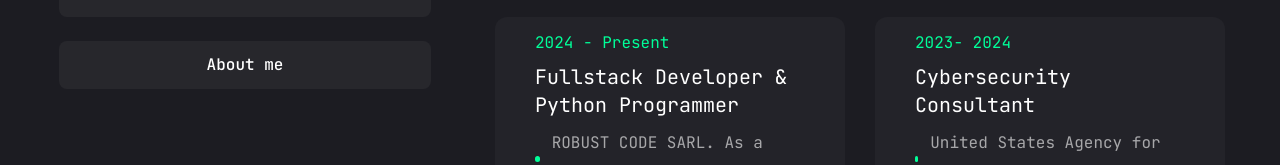
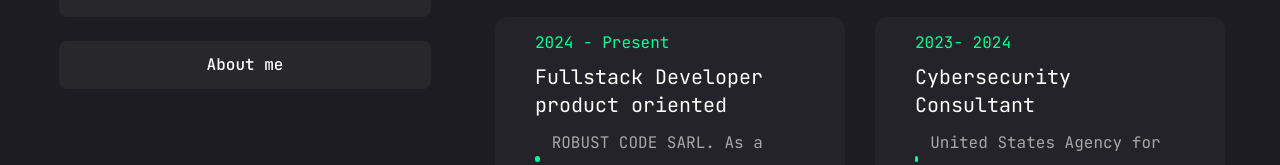
Before and after one commit to DearJohnLuke/portfolio1.1, a Next.js app: page /resume in a window 1280 px wide. Shown: the part 341-506 px from the top of the page. Built offline with nearby package versions, Linux system fonts and the light colour scheme.

Commit message:
Refactor Resume component and update data

```diff
--- a/app/resume/page.jsx
+++ b/app/resume/page.jsx
@@ -39,7 +39,7 @@ const about = {
     },
     {
       fieldName: "Email",
-      fieldValue: "jeanlucluzemba@robust-code.com",
+      fieldValue: "luzembajean-luc@outlook.com",
     },
     {
       fieldName: "Freelance",
@@ -61,7 +61,7 @@ const experience = {
   items: [
     {
       company: "ROBUST CODE SARL. As a entrepeneur",
-      position: "Fullstack Developer & Python Programmer",
+      position: "Fullstack Developer product oriented",
       duration: "2024 - Present",
     },
     {
```
